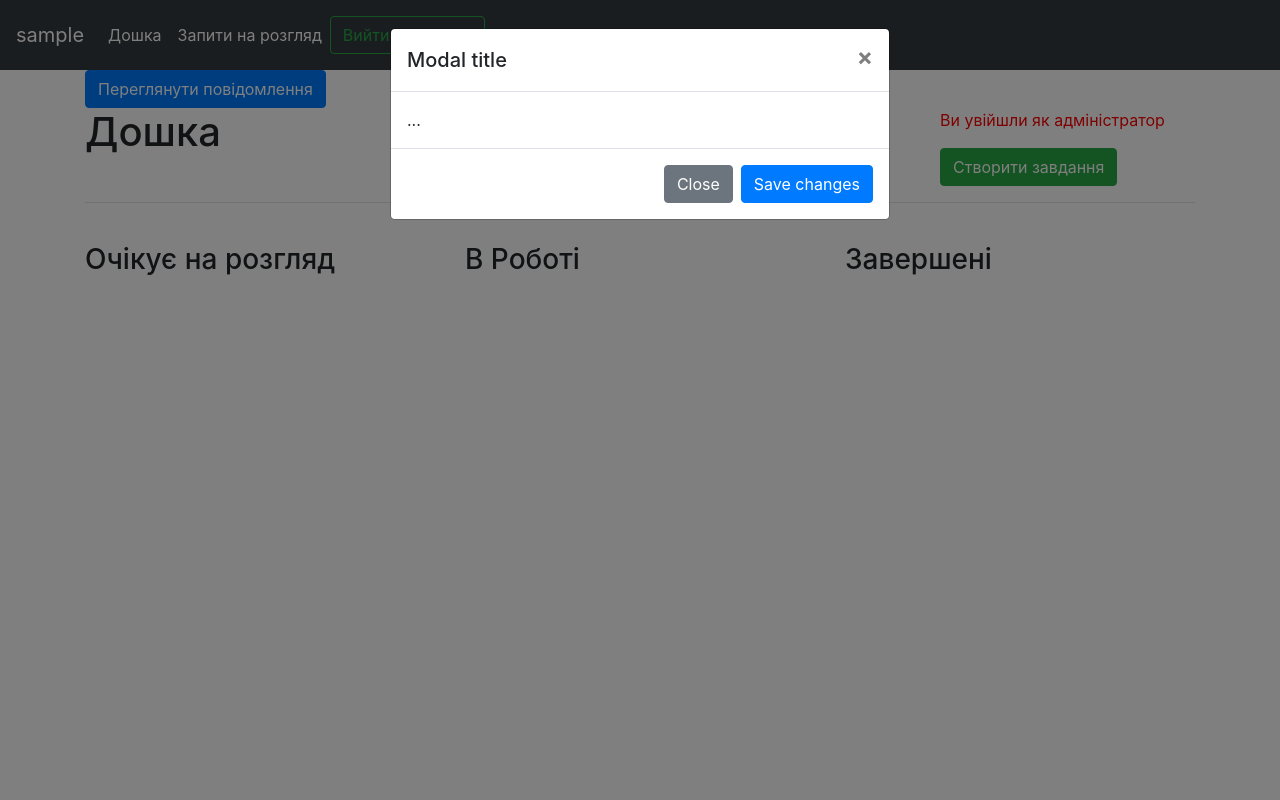
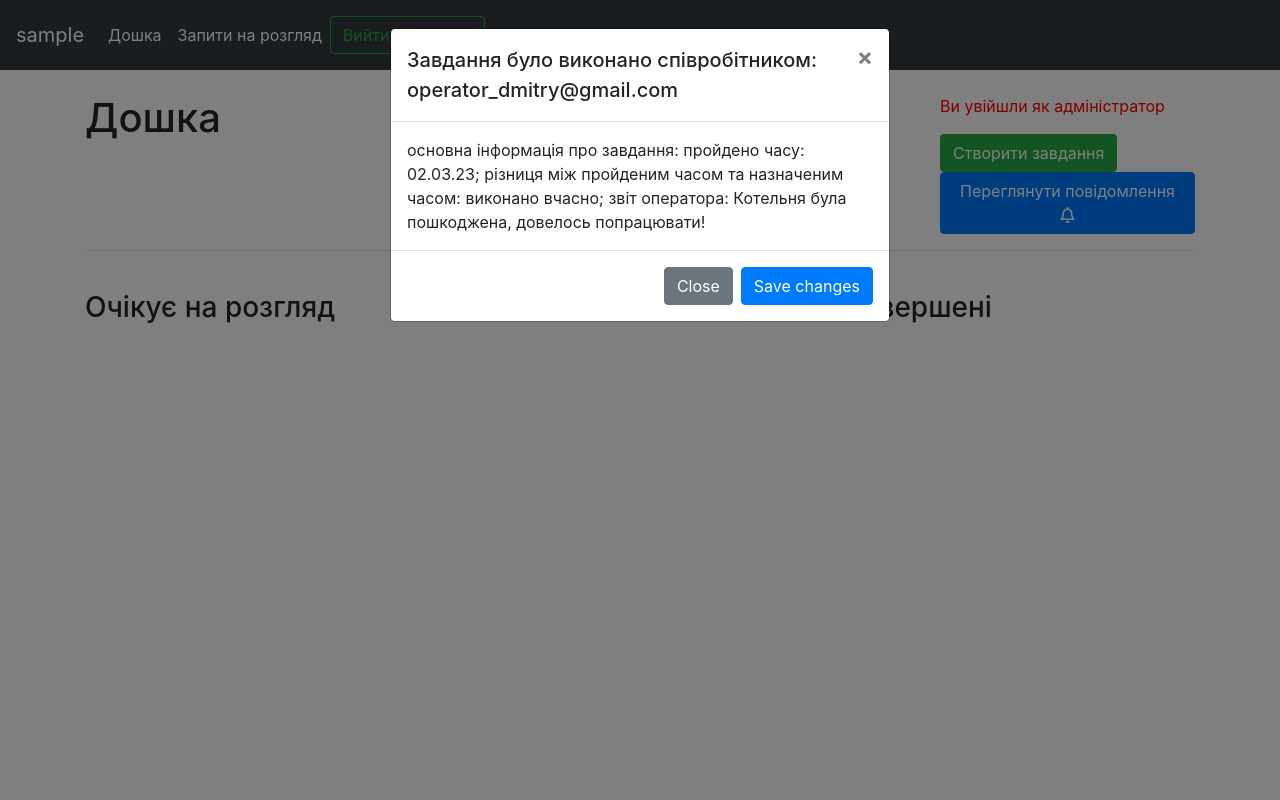
Before and after one commit to HALLOWe3n/TodoDiploma, a Django app: page /todo/home/ in a window 1280 px wide, after a click on "Переглянути повiдомлення". Run offline with Django 3.2, Linux system fonts and the light colour scheme; the visitor is signed in with stand-in values (Sample User, id 1); data comes from the database, SQL or seed files in the repository; data that the repository does not hold is empty; some libraries are stand-ins or nearby versions.

Commit message:
something was change - fuck off

```diff
--- a/todo/models.py
+++ b/todo/models.py
@@ -147,28 +147,28 @@ def create_user_profile(sender, instance, created, **kwargs):
             )
 
 
-# @receiver(post_save, sender=Todo)
-# def create_user_profile(sender, instance, created, **kwargs):
-#     if created:
-#         assignor = instance.todo.assignor.email.split("@")[1]
-#         todo = instance
-#
-#         if todo:
-#             body_message = f"""
-#                    Завдання було виконано співробітником,
-#                    основна інформація про завдання:
-#                    пройдено часу: {instance.todo.time};
-#                    рiзниця мiж пройденим часом та назначеним часом: {instance.todo.time - instance.todo.stock_time};
-#
-#                    звіт оператора: {instance.todo.report}
-#                    """
-#
-#             send_mail(
-#                 subject="New registration request",
-#                 body=body_message,
-#                 to=assignor,
-#             )
-#
+@receiver(post_save, sender=Todo)
+def create_user_profile(sender, instance, created, **kwargs):
+    if created:
+        assignor = instance.todo.assignor.email.split("@")[1]
+        todo = instance
+
+        if todo:
+            body_message = f"""
+                   Завдання було виконано співробітником,
+                   основна інформація про завдання:
+                   пройдено часу: {instance.todo.time};
+                   рiзниця мiж пройденим часом та назначеним часом: {instance.todo.time - instance.todo.stock_time};
+
+                   звіт оператора: {instance.todo.report}
+                   """
+
+            send_mail(
+                subject="New registration request",
+                body=body_message,
+                to=assignor,
+            )
+
 
 @receiver(post_save, sender=User)
 def save_user_profile(sender, instance, **kwargs):
--- a/todo/templates/base.html
+++ b/todo/templates/base.html
@@ -6,10 +6,6 @@
           integrity="sha384-ggOyR0iXCbMQv3Xipma34MD+dH/1fQ784/j6cY/iJTQUOhcWr7x9JvoRxT2MZw1T" crossorigin="anonymous">
     <link rel="stylesheet" href="{% static 'css/index.css' %}">
 
-    <i class="fas fa-camera"></i> <!-- this icon's 1) style prefix == fas and 2) icon name == camera -->
-    <i class="fas fa-camera"></i> <!-- using an <i> element to reference the icon -->
-    <span class="fas fa-camera"></span> <!-- using a <span> element to reference the icon -->
-    {#    <meta name="viewport" content="width=device-width, initial-scale=1.0">#}
     {% block head %}
         <title>base</title>
     {% endblock %}
@@ -47,7 +43,6 @@
             {% endif %}
         </ul>
     </div>
-    </form>
 </nav>
 
 {#<div class="container">#}
@@ -97,4 +92,5 @@
 <script src="https://stackpath.bootstrapcdn.com/bootstrap/4.3.1/js/bootstrap.min.js"
         integrity="sha384-JjSmVgyd0p3pXB1rRibZUAYoIIy6OrQ6VrjIEaFf/nJGzIxFDsf4x0xIM+B07jRM"
         crossorigin="anonymous"></script>
+<script src="https://kit.fontawesome.com/399cd072a1.js" crossorigin="anonymous"></script>
 </html>
--- a/todo/templates/todo/home.html
+++ b/todo/templates/todo/home.html
@@ -6,33 +6,6 @@
 
 {% block body %}
     <div class="container">
-
-        <button type="button" class="btn btn-primary" data-toggle="modal" data-target="#exampleModal">
-            Переглянути повiдомлення <i class="far fa-bell"></i>
-        </button>
-
-        <!-- Modal -->
-        <div class="modal fade" id="exampleModal" tabindex="-1" role="dialog" aria-labelledby="exampleModalLabel"
-             aria-hidden="true">
-            <div class="modal-dialog" role="document">
-                <div class="modal-content">
-                    <div class="modal-header">
-                        <h5 class="modal-title" id="exampleModalLabel">Modal title</h5>
-                        <button type="button" class="close" data-dismiss="modal" aria-label="Close">
-                            <span aria-hidden="true">&times;</span>
-                        </button>
-                    </div>
-                    <div class="modal-body">
-                        ...
-                    </div>
-                    <div class="modal-footer">
-                        <button type="button" class="btn btn-secondary" data-dismiss="modal">Close</button>
-                        <button type="button" class="btn btn-primary">Save changes</button>
-                    </div>
-                </div>
-            </div>
-        </div>
-
         <br>
         <div class="row">
             <div class="col-md-9">
@@ -44,6 +17,37 @@
                     <a href="{% url 'todo:add_task' %}">
                         <button type="button" class="btn btn-success">Створити завдання</button>
                     </a>
+                    <button type="button" class="btn btn-primary" data-toggle="modal" data-target="#exampleModal">
+                        Переглянути повiдомлення <i class="far fa-bell"></i>
+                    </button>
+
+                    <!-- Modal -->
+                    <div class="modal fade" id="exampleModal" tabindex="-1" role="dialog"
+                         aria-labelledby="exampleModalLabel"
+                         aria-hidden="true">
+                        <div class="modal-dialog" role="document">
+                            <div class="modal-content">
+                                <div class="modal-header">
+                                    <h5 class="modal-title" id="exampleModalLabel">Завдання було виконано
+                                        співробітником: operator_dmitry@gmail.com</h5>
+                                    <button type="button" class="close" data-dismiss="modal" aria-label="Close">
+                                        <span aria-hidden="true">&times;</span>
+                                    </button>
+                                </div>
+                                <div class="modal-body">
+                                    основна інформація про завдання:
+                                    пройдено часу: 02.03.23;
+                                    рiзниця мiж пройденим часом та назначеним часом: виконано вчасно;
+
+                                    звіт оператора: Котельня була пошкоджена, довелось попрацювати!
+                                </div>
+                                <div class="modal-footer">
+                                    <button type="button" class="btn btn-secondary" data-dismiss="modal">Close</button>
+                                    <button type="button" class="btn btn-primary">Save changes</button>
+                                </div>
+                            </div>
+                        </div>
+                    </div>
                 {% endif %}
             </div>
         </div>
--- a/todo/views.py
+++ b/todo/views.py
@@ -3,7 +3,7 @@ import datetime
 from django.contrib.auth.mixins import LoginRequiredMixin
 from django.shortcuts import render, redirect, reverse, get_object_or_404
 from django.db.models import Q
-from django.views.generic import DetailView, View
+from django.views.generic import DetailView, View, DeleteView
 
 from todo.forms import RegistrationForm, TodoForm
 from todo.models import Todo, Profile
@@ -98,3 +98,7 @@ class TaskTodoDoneDetailView(LoginRequiredMixin, DetailView):
 class ProfileView(LoginRequiredMixin, View):
     def get(self, request, *args, **kwargs):
         return render(request, "profile/profile.html")
+
+
+class TaskTODODeleteView(LoginRequiredMixin, DeleteView):
+    model = Todo
```
